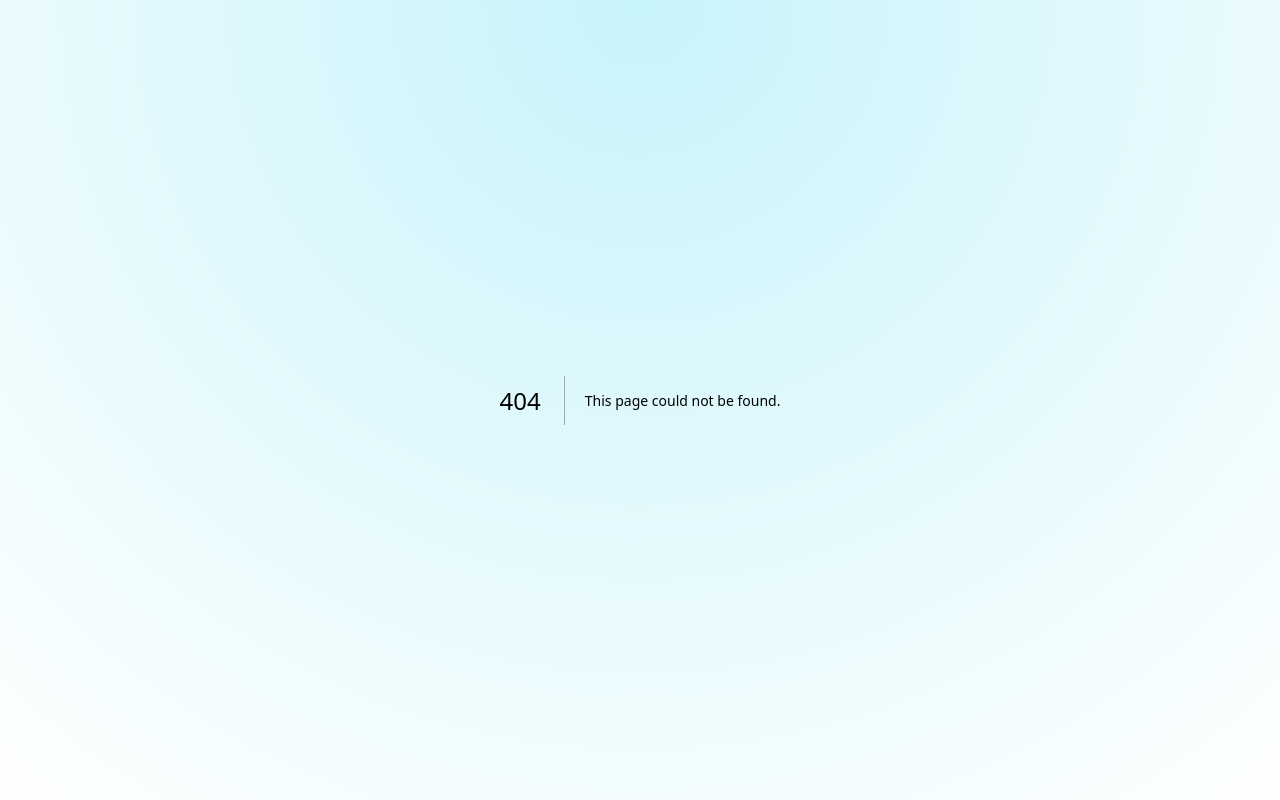
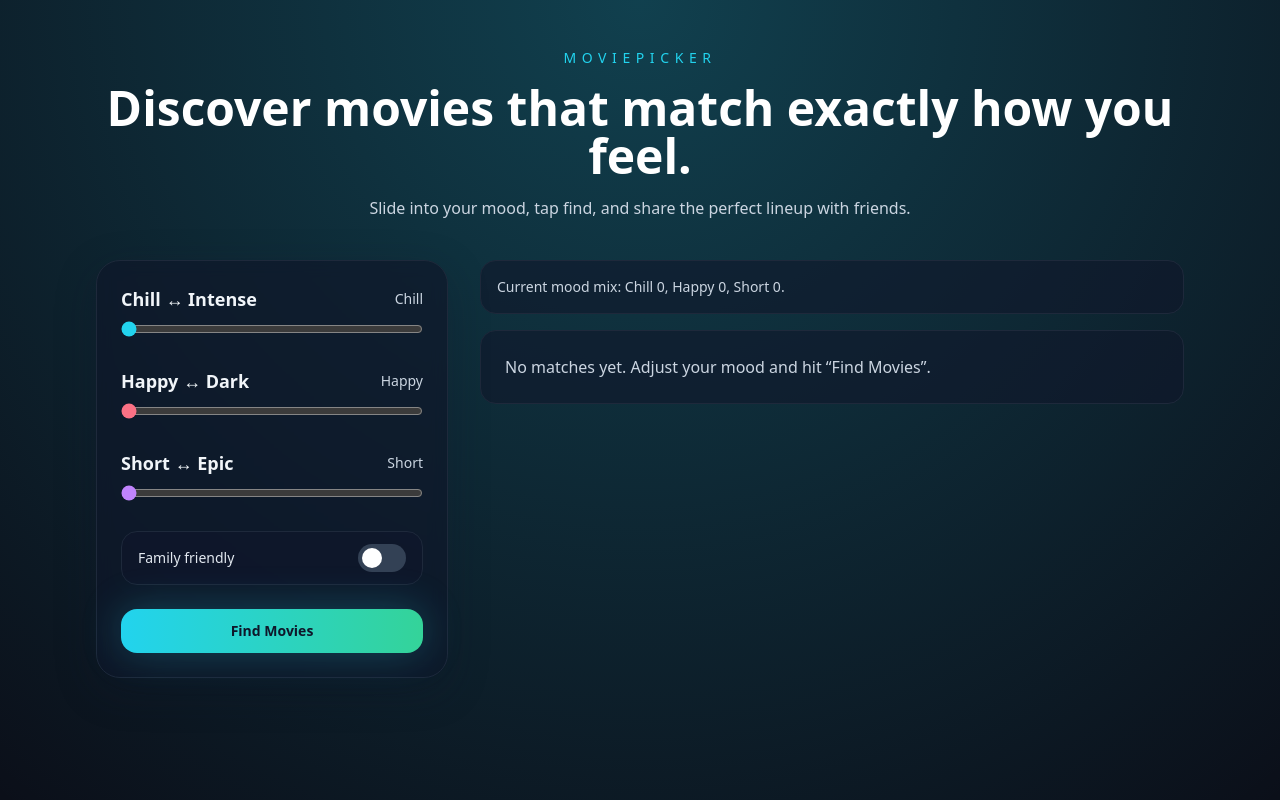
Before and after one commit to Sakkary/Movie-Picker, a Next.js app: page /Movie-Picker/ in a window 1280 px wide. Before the commit this address had no page. Built offline with nearby package versions, Linux system fonts and the light colour scheme.

Commit message:
Rename app title and clarify TMDB key error

```diff
--- a/app/page.tsx
+++ b/app/page.tsx
@@ -5,7 +5,8 @@ import { usePathname, useRouter, useSearchParams } from "next/navigation";
 import MoodControls from "@/components/MoodControls";
 import MovieGrid from "@/components/MovieGrid";
 import MovieModal from "@/components/MovieModal";
-import type { MoodInput } from "@/lib/mood";
+import { genreNameMap, moodToFilters, relaxFilters, type MoodInput } from "@/lib/mood";
+import { discoverMovies, fetchMovieDetails } from "@/lib/tmdb";
 import type { MovieResult } from "@/lib/types";
 
 const defaultMood: MoodInput = {
@@ -36,6 +37,76 @@ const buildParams = (mood: MoodInput) => {
     params.set("family", "1");
   }
   return params;
+};
+
+const pickDiverse = (movies: Awaited<ReturnType<typeof discoverMovies>>["results"]) => {
+  const withPoster = movies.filter((movie) => movie.poster_path || movie.backdrop_path);
+  const withoutPoster = movies.filter((movie) => !movie.poster_path && !movie.backdrop_path);
+  const sorted = [...withPoster, ...withoutPoster];
+  const picked: typeof movies = [];
+  const usedGenres = new Set<number>();
+
+  for (const movie of sorted) {
+    const primary = movie.genre_ids[0];
+    if (primary && !usedGenres.has(primary)) {
+      picked.push(movie);
+      usedGenres.add(primary);
+    }
+    if (picked.length === 12) return picked;
+  }
+
+  for (const movie of sorted) {
+    if (!picked.find((item) => item.id === movie.id)) {
+      picked.push(movie);
+    }
+    if (picked.length === 12) break;
+  }
+
+  return picked;
+};
+
+const enrichMovies = async (movies: Awaited<ReturnType<typeof discoverMovies>>["results"]) => {
+  const detailResults = await Promise.all(
+    movies.map(async (movie) => {
+      try {
+        const details = await fetchMovieDetails(movie.id);
+        return {
+          ...movie,
+          runtime: details.runtime ?? undefined
+        };
+      } catch (error) {
+        return movie;
+      }
+    })
+  );
+
+  return detailResults.map((movie) => ({
+    ...movie,
+    genres: movie.genre_ids.map((id) => genreNameMap[id]).filter(Boolean)
+  }));
+};
+
+const fetchRecommendations = async (mood: MoodInput) => {
+  const filters = moodToFilters(mood);
+  const pages = [1, 2, 3];
+  let results: Awaited<ReturnType<typeof discoverMovies>>["results"] = [];
+
+  for (const page of pages) {
+    const pageResults = await discoverMovies(filters, page);
+    results = results.concat(pageResults.results);
+  }
+
+  if (results.length === 0) {
+    const relaxed = relaxFilters(filters);
+    for (const page of pages) {
+      const pageResults = await discoverMovies(relaxed, page);
+      results = results.concat(pageResults.results);
+    }
+  }
+
+  const unique = Array.from(new Map(results.map((movie) => [movie.id, movie])).values());
+  const selected = pickDiverse(unique).slice(0, 12);
+  return enrichMovies(selected);
 };
 
 function HomePageContent() {
@@ -71,13 +142,8 @@ function HomePageContent() {
     setLoading(true);
     setError(null);
     try {
-      const params = buildParams(mood);
-      const response = await fetch(`/api/recommend?${params.toString()}`);
-      const data = await response.json();
-      if (!response.ok) {
-        throw new Error(data.error ?? "Unable to load recommendations.");
-      }
-      setMovies(data.results as MovieResult[]);
+      const results = await fetchRecommendations(mood);
+      setMovies(results as MovieResult[]);
     } catch (fetchError) {
       const message = fetchError instanceof Error ? fetchError.message : "Unable to load recommendations.";
       setError(message);
@@ -95,7 +161,7 @@ function HomePageContent() {
   return (
     <main className="mx-auto flex max-w-6xl flex-col gap-10 px-4 py-12 sm:px-6 lg:px-8">
       <header className="text-center space-y-4">
-        <p className="text-sm uppercase tracking-[0.4em] text-aurora">MoodFlix</p>
+        <p className="text-sm uppercase tracking-[0.4em] text-aurora">MoviePicker</p>
         <h1 className="text-3xl font-semibold text-white sm:text-5xl">
           Discover movies that match exactly how you feel.
         </h1>
--- a/components/MovieModal.tsx
+++ b/components/MovieModal.tsx
@@ -3,11 +3,14 @@
 import { useEffect, useState } from "react";
 import Image from "next/image";
 import type { MovieResult } from "@/lib/types";
-import { getBackdropUrl } from "@/lib/tmdb";
+import { fetchMovieVideos, getBackdropUrl } from "@/lib/tmdb";
 
-type TrailerResponse = {
-  trailer: { key: string; name: string } | null;
-  error?: string;
+type Trailer = { key: string; name: string } | null;
+
+const pickTrailer = (videos: Awaited<ReturnType<typeof fetchMovieVideos>>["results"]) => {
+  const youtube = videos.filter((video) => video.site === "YouTube");
+  const preferred = youtube.find((video) => video.type === "Trailer") ?? youtube[0];
+  return preferred ?? null;
 };
 
 type MovieModalProps = {
@@ -16,7 +19,7 @@ type MovieModalProps = {
 };
 
 export default function MovieModal({ movie, onClose }: MovieModalProps) {
-  const [trailer, setTrailer] = useState<TrailerResponse["trailer"]>(null);
+  const [trailer, setTrailer] = useState<Trailer>(null);
   const [loading, setLoading] = useState(false);
   const [error, setError] = useState<string | null>(null);
 
@@ -27,12 +30,8 @@ export default function MovieModal({ movie, onClose }: MovieModalProps) {
       setError(null);
       setTrailer(null);
       try {
-        const response = await fetch(`/api/trailer?id=${movie.id}`);
-        const data = (await response.json()) as TrailerResponse;
-        if (!response.ok) {
-          throw new Error(data.error ?? "Unable to load trailer.");
-        }
-        setTrailer(data.trailer);
+        const { results } = await fetchMovieVideos(movie.id);
+        setTrailer(pickTrailer(results));
       } catch (fetchError) {
         const message = fetchError instanceof Error ? fetchError.message : "Unable to load trailer.";
         setError(message);
--- a/lib/tmdb.ts
+++ b/lib/tmdb.ts
@@ -29,9 +29,9 @@ export type TmdbVideo = {
 };
 
 const getApiKey = () => {
-  const key = process.env.TMDB_API_KEY;
+  const key = process.env.TMDB_API_KEY ?? process.env.NEXT_PUBLIC_TMDB_API_KEY;
   if (!key) {
-    throw new Error("TMDB_API_KEY is not configured.");
+    throw new Error("TMDB API key is not configured. Set NEXT_PUBLIC_TMDB_API_KEY for GitHub Pages.");
   }
   return key;
 };
--- a/next.config.js
+++ b/next.config.js
@@ -1,6 +1,8 @@
 /** @type {import('next').NextConfig} */
 const nextConfig = {
   output: 'export',
+  basePath: "/Movie-Picker",
+  assetPrefix: "/Movie-Picker/",
   trailingSlash: true,
   images: {
     unoptimized: true,
```
